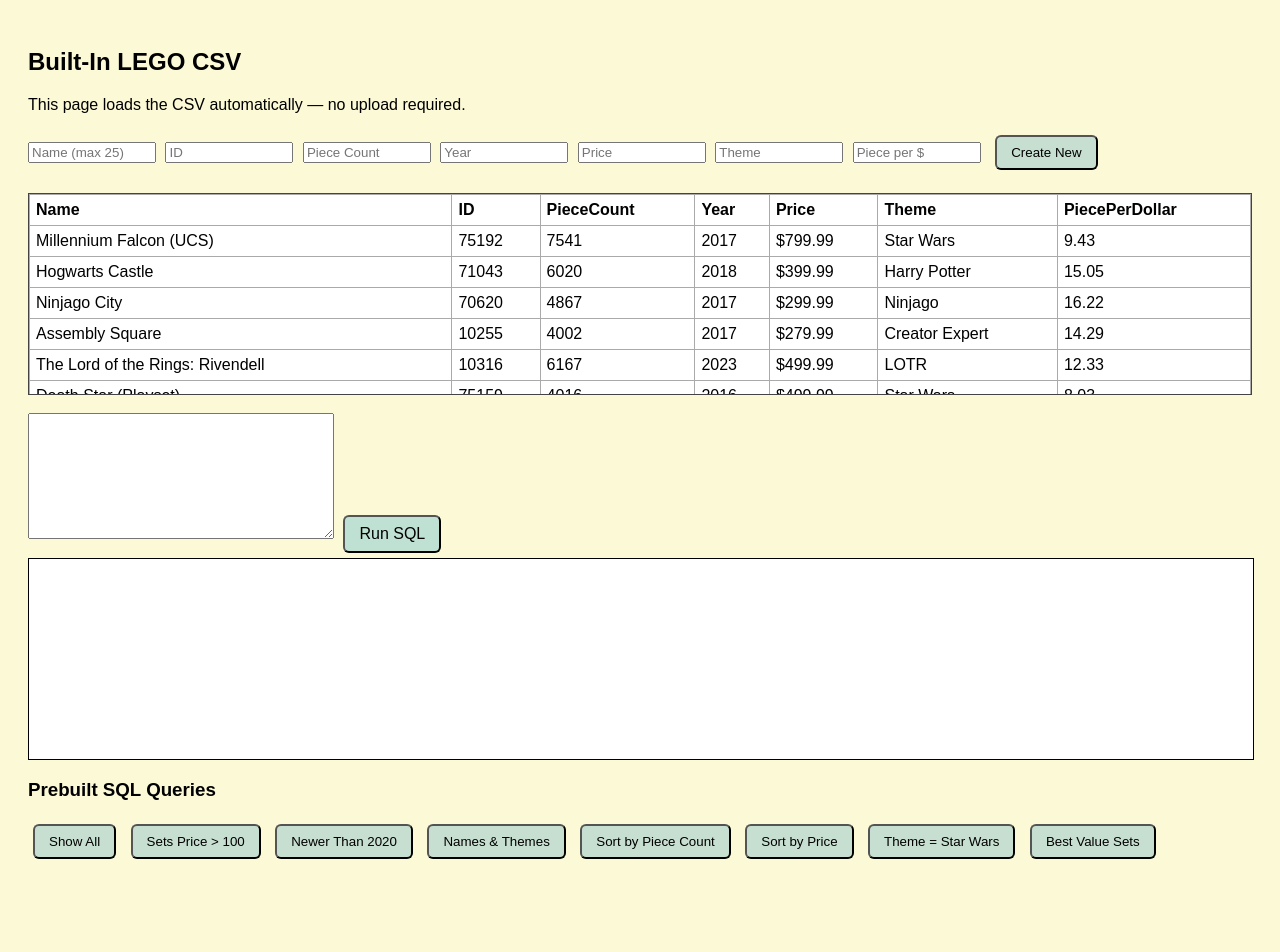
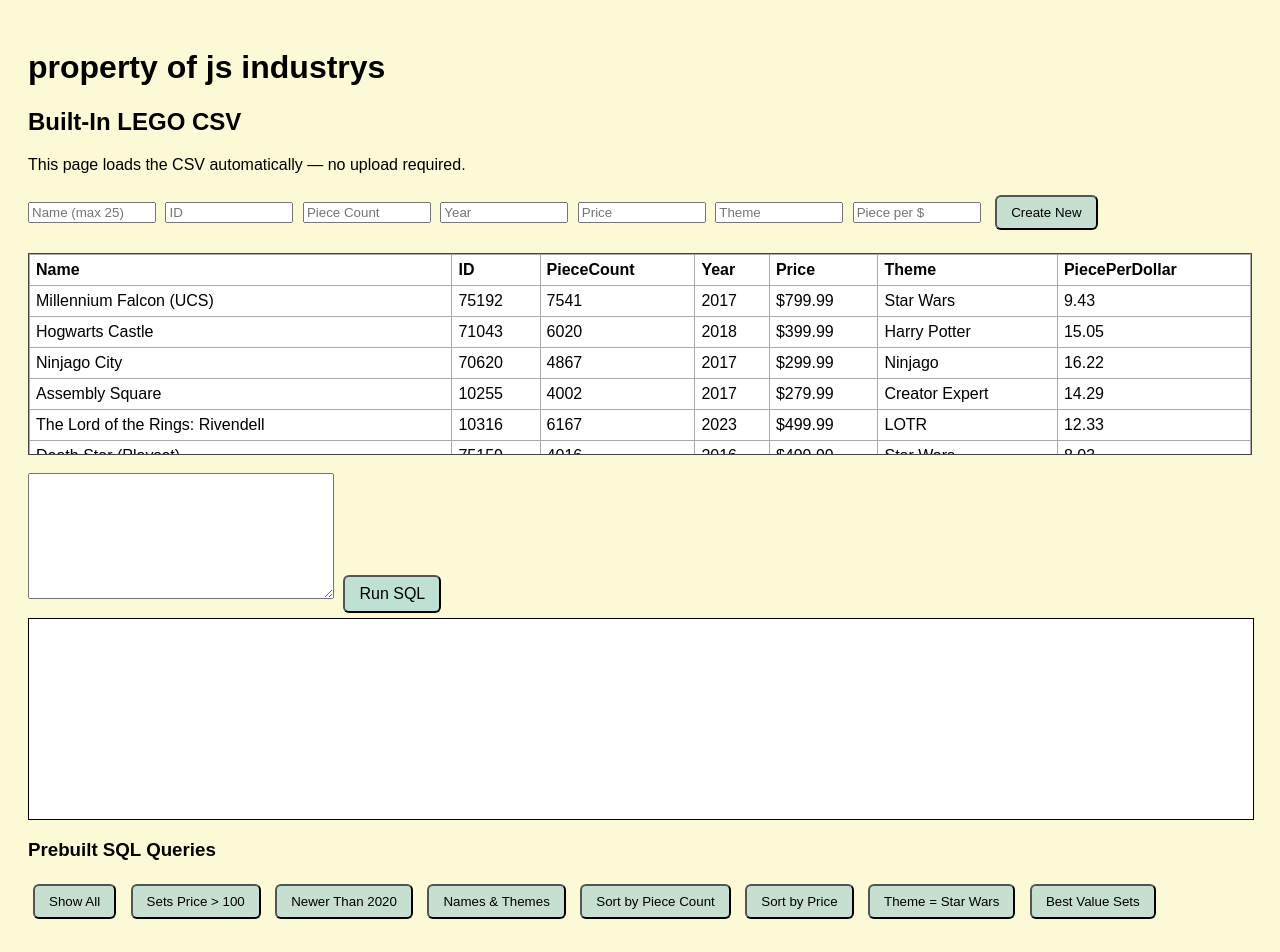
Before and after one commit to baldman72/compuer-sciance, a plain HTML site: page sus/index.html in a window 1280 px wide. Before the commit the page ends 892 px from the top, so only its background shows below. Drawn offline with Linux system fonts and the light colour scheme.

Commit message:
Update index.html

```diff
--- a/sus/index.html
+++ b/sus/index.html
@@ -14,7 +14,7 @@
     </style>
 </head>
 <body>
-
+<h1>property of js industrys<h1>
 <h2>Built‑In LEGO CSV</h2>
 <p>This page loads the CSV automatically — no upload required.</p>
 
@@ -389,7 +389,7 @@ document.querySelectorAll(".prebuilt").forEach(btn => {
         document.getElementById("runSqlBtn").click();
     });
 });
-
+// property of js industrys
 </script>
 
 </body>
```
